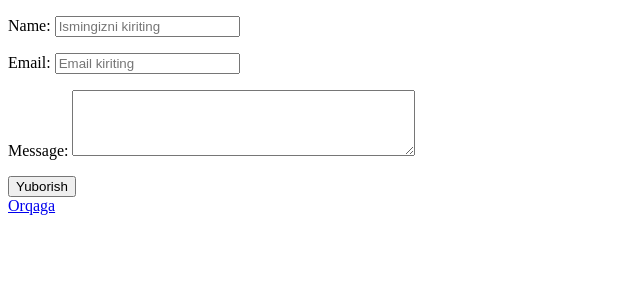
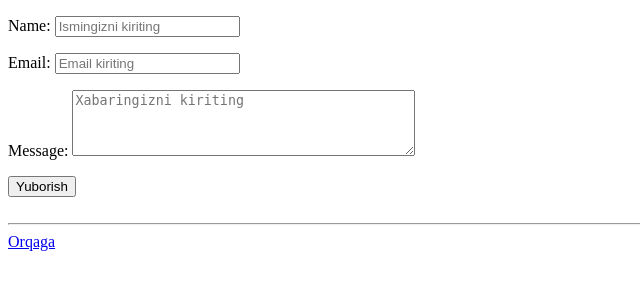
Before and after one commit to Acharya-Django-Community/django-forms, a Django app: page /feedback/ in a window 1280 px wide. Shown: the top 300 px of the page, without its empty margins (0-640 px from the left). Run offline with Django 5.2, Linux system fonts and the light colour scheme.

Commit message:
Update feedback form placeholders and improve feedback page layout

```diff
--- a/blog/forms.py
+++ b/blog/forms.py
@@ -6,7 +6,7 @@ class FeedbackForm(forms.ModelForm):
         model = Feedback
         fields = ['name','email','message']
         widgets = {
-            'message': forms.Textarea(attrs={'rows': 4}),
+            'message': forms.Textarea(attrs={'rows': 4,'placeholder': 'Xabaringizni kiriting'}),
             'name': forms.TextInput(attrs={'placeholder': 'Ismingizni kiriting'}),
             'email': forms.EmailInput(attrs={'placeholder': 'Email kiriting'}),
         }
--- a/templates/feedback.html
+++ b/templates/feedback.html
@@ -10,7 +10,8 @@
     {{ form.as_p }}
     <button type="submit">Yuborish</button>
 </form>
-
+<br>
+<hr>
 <a href="{% url 'home' %}">Orqaga</a>
 </body>
 </html>
```
